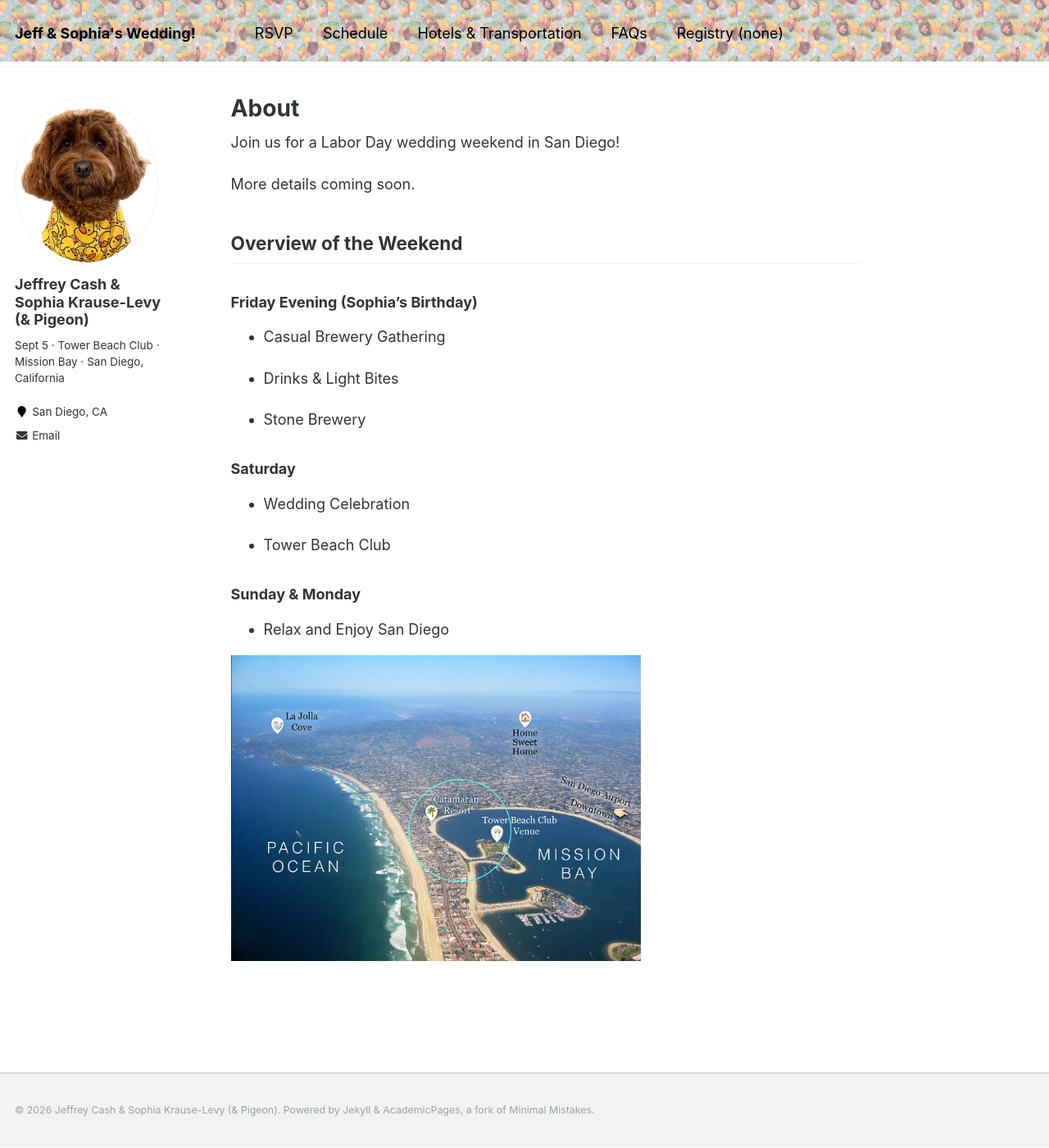
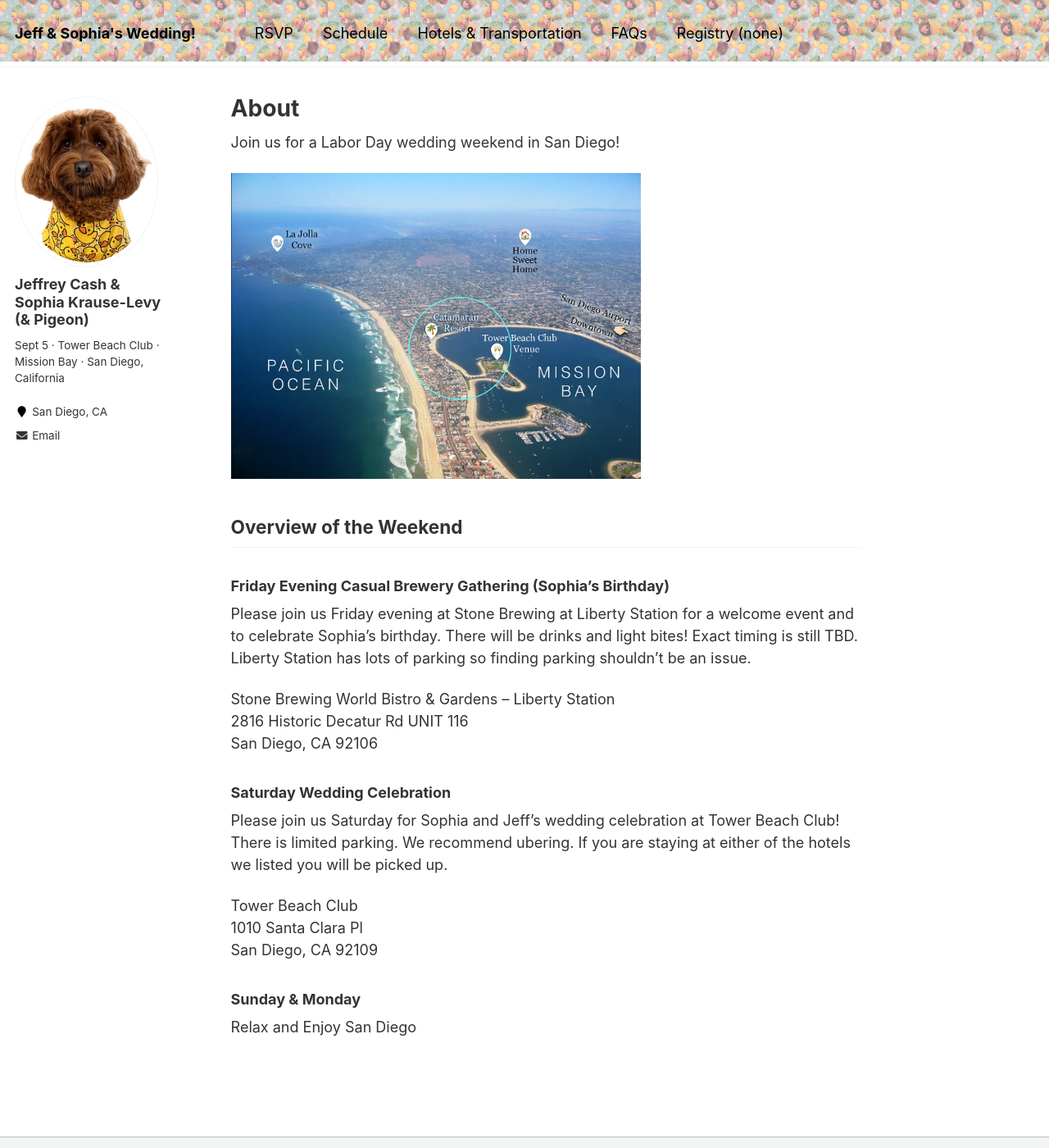
Before and after one commit to duckduckpigeon/duckduckpigeon.github.io, a Jekyll site: the page built from _pages/about.md, in a window 1280 px wide and 1400 px high. Shown: the whole window at 82% size. Built offline with Jekyll 4.4.1, drawn with Linux system fonts in a browser that asks for light colours.

Commit message:
hotel views

```diff
--- a/_pages/about.md
+++ b/_pages/about.md
@@ -14,36 +14,38 @@ redirect_from:
 Join us for a Labor Day wedding weekend in San Diego!
 
 
-More details coming soon.
+<img src="../images/Mission Bay Arial.jpg" alt="Map of ocean, home, where venue is" width="500">
 <!-- <a href="#about-overview">Overview of the Weekend</a> – <a href="#about-friday">Friday</a> –  <a href="#about-weddingday">Wedding Day</a>
 <br>
 <br> -->
 <h2 id="about-overview">Overview of the Weekend</h2>
 
-### Friday Evening (Sophia's Birthday)
+### Friday Evening Casual Brewery Gathering (Sophia's Birthday)
 
-- Casual Brewery Gathering
-
-- Drinks & Light Bites
-
-- Stone Brewery
+Please join us Friday evening at Stone Brewing at Liberty Station for a welcome event and to celebrate Sophia's birthday. There will be drinks and light bites! Exact timing is still TBD. Liberty Station has lots of parking so finding parking shouldn't be an issue.
 
 
+Stone Brewing World Bistro & Gardens – Liberty Station<br>
+2816 Historic Decatur Rd UNIT 116<br>
+San Diego, CA 92106
 
-### Saturday
 
-- Wedding Celebration
+### Saturday Wedding Celebration
 
-- Tower Beach Club
+Please join us Saturday for Sophia and Jeff's wedding celebration at Tower Beach Club! There is limited parking. We recommend ubering. If you are staying at either of the hotels we listed you will be picked up.
+
+Tower Beach Club<br>
+1010 Santa Clara Pl<br>
+San Diego, CA 92109
+
 
 
 
 ### Sunday & Monday
 
-- Relax and Enjoy San Diego
+Relax and Enjoy San Diego
 
 
-<img src="../images/Mission Bay Arial.jpg" alt="Map of ocean, home, where venue is" width="500">
 
 
 <!--
```
